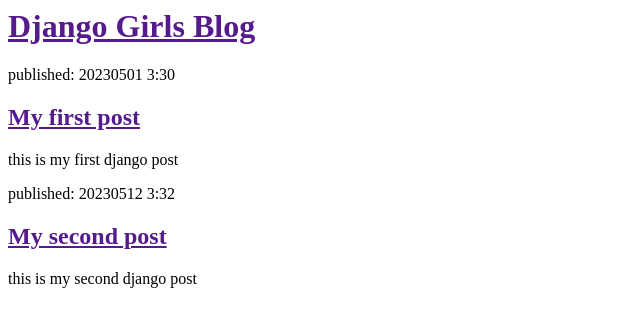
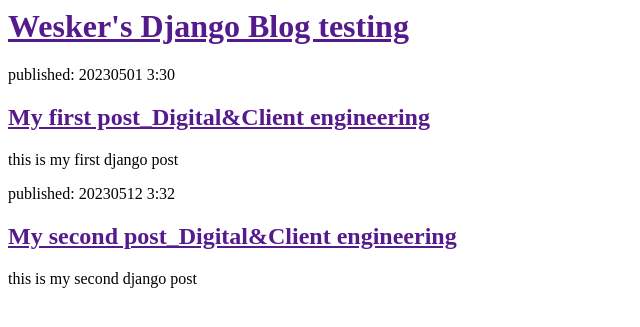
Before and after one commit to evilevilevil110/my-first-blog, a Django app: page / in a window 1280 px wide. Shown: the top 327 px of the page, without its empty margins (0-640 px from the left). Run offline with Django 3.2, Linux system fonts and the light colour scheme.

Commit message:
changed the HTML for the site.

```diff
--- a/blog/templates/blog/post_list.html
+++ b/blog/templates/blog/post_list.html
@@ -1,21 +1,21 @@
 <html>
     <head>
-        <title>Django Girls blog</title>
+        <title>Wesker's Django Blog testing</title>
     </head>
     <body>
         <div>
-            <h1><a href="">Django Girls Blog</a></h1>
+            <h1><a href="">Wesker's Django Blog testing</a></h1>
         </div>
 
         <div>
             <p>published: 20230501 3:30</p>
-            <h2><a href="">My first post</a></h2>
+            <h2><a href="">My first post_Digital&Client engineering</a></h2>
             <p>this is my first django post</p>
         </div>
 
         <div>
             <p>published: 20230512 3:32</p>
-            <h2><a href="">My second post</a></h2>
+            <h2><a href="">My second post_Digital&Client engineering</a></h2>
             <p>this is my second django post</p>
         </div>
     </body>
```
